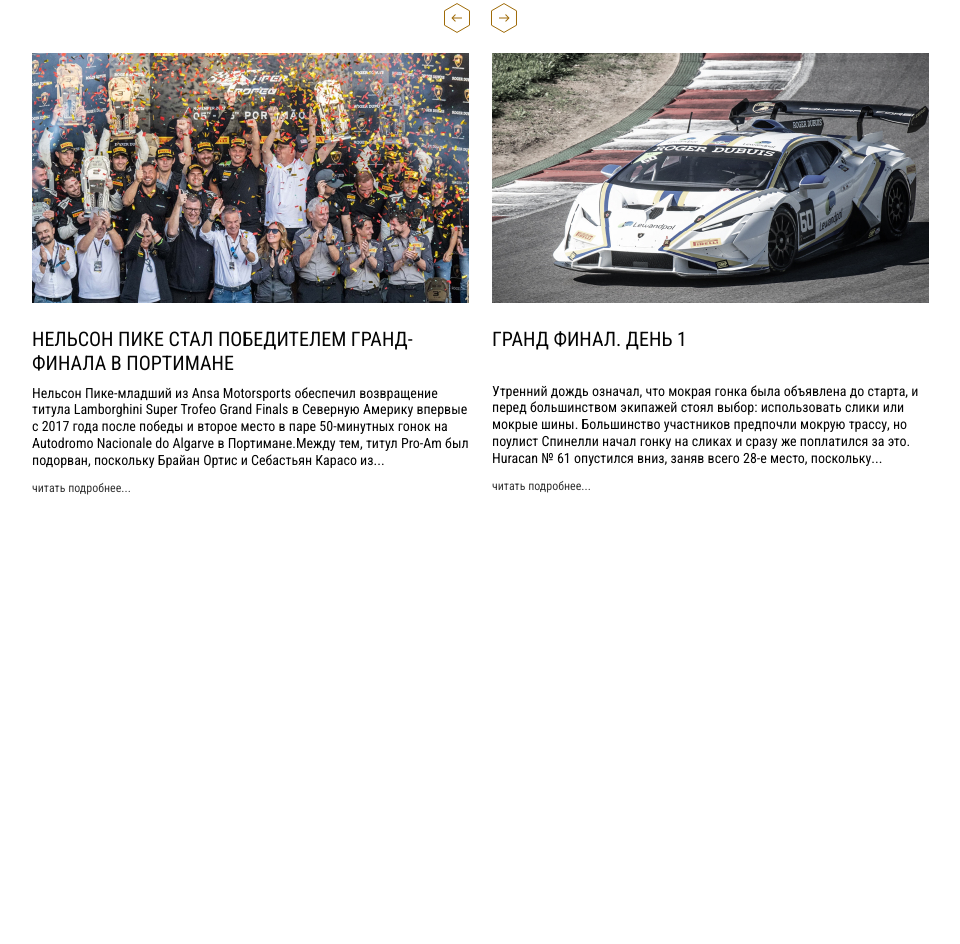
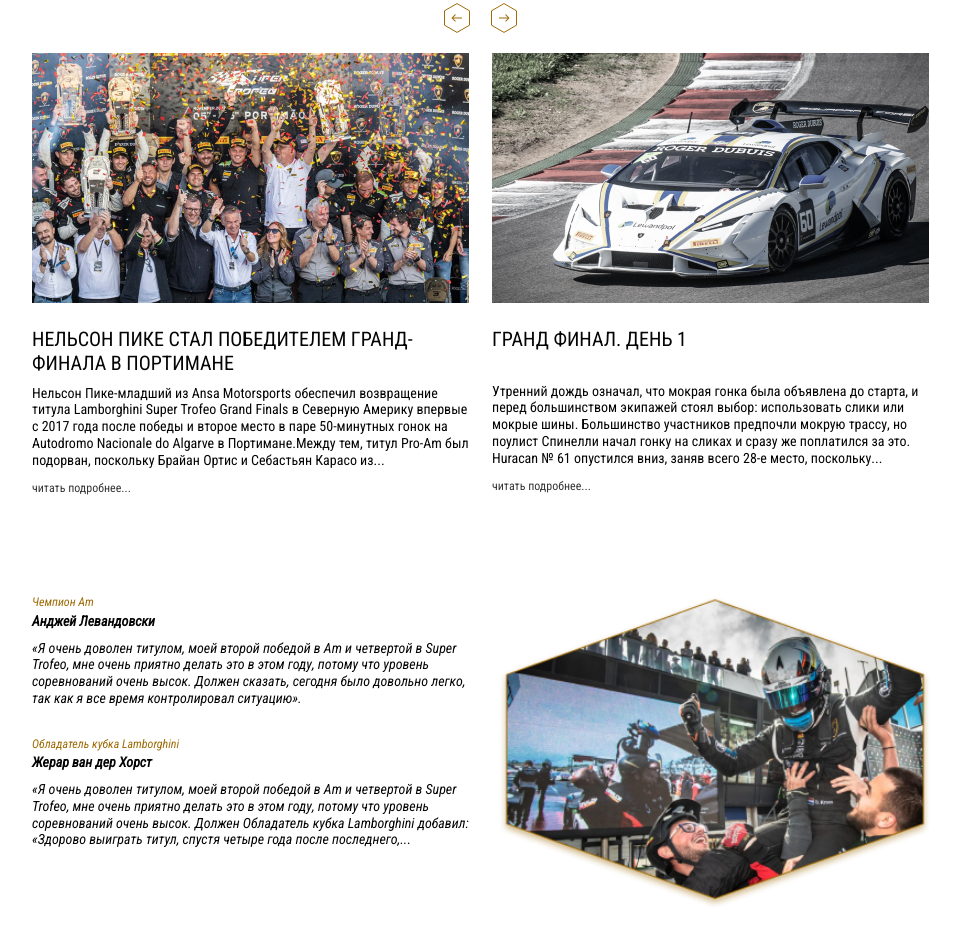
Before and after one commit to SergTemnikov/lamba-html-css-js-, a plain HTML site: page index.html in a window 1280 px wide. Shown: the part 5040-5984 px from the top of the page, without its empty margins (158-1118 px from the left). Before the commit the page ends 5735 px from the top, so only its background shows below. Drawn offline with nearby package versions, Linux system fonts and the light colour scheme.

Commit message:
Finished Blog section

```diff
--- a/css/style.css
+++ b/css/style.css
@@ -407,3 +407,35 @@ a {
 .swiper-button-right {
   transform: translateX(7px);
 }
+
+.blog__quote {
+  display: flex;
+  justify-content: space-between;
+  gap: 0 20px;
+}
+.blog__quote-box {
+  flex-basis: 438px;
+}
+.blockquote {
+  margin-bottom: 30px;
+}
+.blockquote__name {
+  font-weight: 700;
+  margin-bottom: 10px;
+  display: block;
+}
+
+.blockquote__name span {
+  display: block;
+  font-size: 12px;
+  font-weight: 400;
+  color: #9F6B08;
+  margin-bottom: 3px;
+}
+
+.blockquote__text {
+  font-style: italic;
+}
+.blog__quote-img {
+  flex-basis: 434px;
+}
--- a/index.html
+++ b/index.html
@@ -318,7 +318,27 @@
             <img src="images/blog/arrow-right.svg" alt="arrow-right">
           </div>
         </div>
-
+        <div class="blog__quote">
+          <div class="blog__quote-box">
+            <blockquote class="blockquote">
+              <cite class="blockquote__name">
+                <span>Чемпион Am</span>
+                Анджей Левандовски
+              </cite>
+              <p class="blockquote__text">«Я очень доволен титулом, моей второй победой в Am и четвертой в Super Trofeo,
+                мне очень приятно делать это в этом году, потому что уровень соревнований очень высок. Должен сказать,
+                сегодня было довольно легко, так как я все время контролировал ситуацию».</p>
+            </blockquote>
+            <blockquote class="blockquote">
+              <cite class="blockquote__name">
+                <span>Обладатель кубка Lamborghini</span>
+                Жерар ван дер Хорст
+              </cite>
+              <p class="blockquote__text">«Я очень доволен титулом, моей второй победой в Am и четвертой в Super Trofeo, мне очень приятно делать это в этом году, потому что уровень соревнований очень высок. Должен Обладатель кубка Lamborghini  добавил: «Здорово выиграть титул, спустя четыре года после последнего,...</p>
+            </blockquote>
+          </div>
+          <img src="images/blog/blog-quote.png" alt="blog-quote" class="blog__quote-img">
+        </div>
       </div>
     </section>
   </main>
```
Also changed, not shown: images/blog/blog-quote.png (added), 2 other files.
